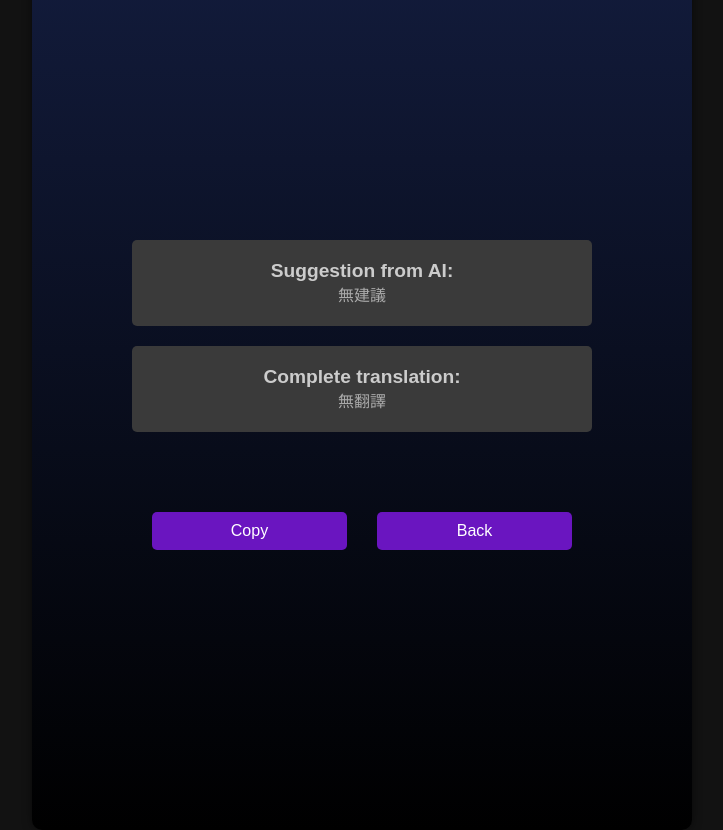
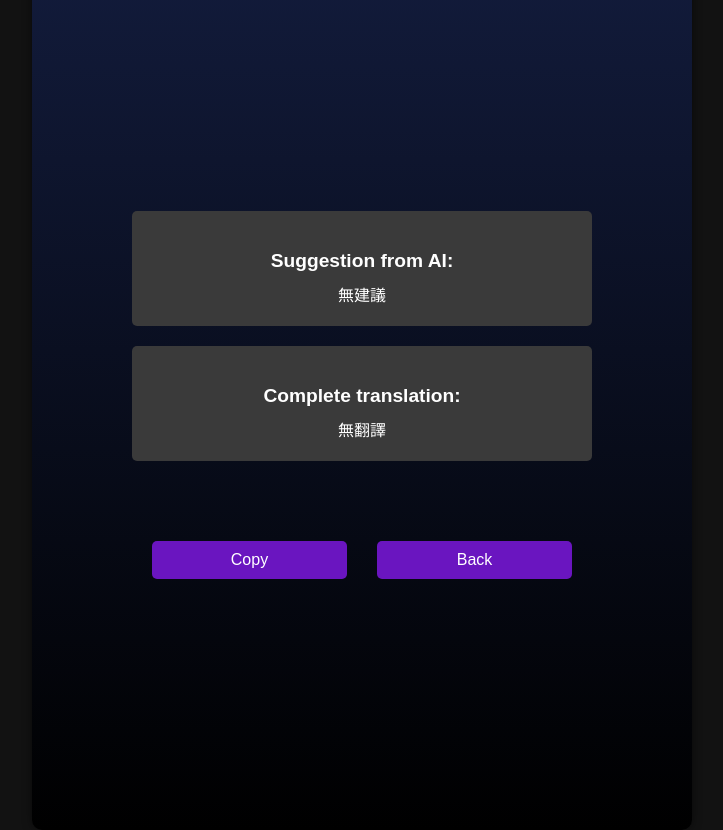
Before and after one commit to nijason7789/Response_Helper_Web, a Next.js app: page /editor/response in a window 1280 px wide. Shown: the whole page, without its empty margins (278-1001 px from the left). Built offline with nearby package versions, Linux system fonts and the light colour scheme.

Commit message:
update margin and color

```diff
--- a/src/components/ResponseCard/ResponseCard.module.css
+++ b/src/components/ResponseCard/ResponseCard.module.css
@@ -8,13 +8,13 @@
 }
 
 .title {
-  margin: 0;
+  margin-bottom: 10px;
   font-size: 1.2rem;
-  color: #ccc;
+  color: #ffffff;
 }
 
 .text {
   margin: 0;
   font-size: 1rem;
-  color: #aaa;
+  color: #ffffff;
 }
```
